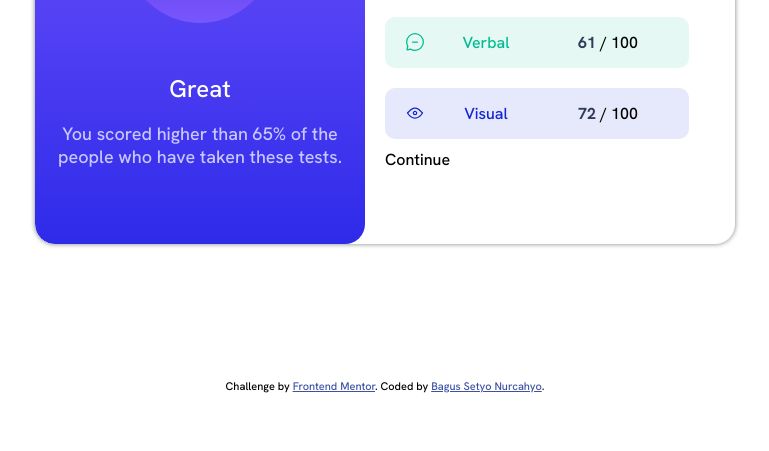
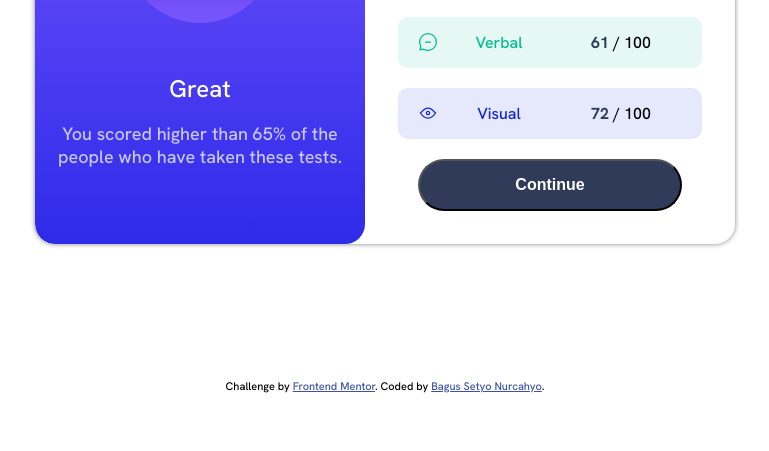
Before and after one commit to BagusSty/Results-summary-component, a plain HTML site: page index.html in a window 1280 px wide. Shown: the part 349-800 px from the top of the page, without its empty margins (255-1024 px from the left). Drawn offline with Linux system fonts and the light colour scheme.

Commit message:
2nd commit

```diff
--- a/css/style.css
+++ b/css/style.css
@@ -99,6 +99,7 @@ body {
     display: flex;
     flex-direction: column;
     margin: 0 20px;
+    align-items: center;
     overflow: hidden;
 }
 
@@ -114,6 +115,7 @@ body {
 
 .right h2 {
     color: var(--Dark-gray-blue);
+    align-self: baseline;
 }
 
 .right div p {
@@ -158,6 +160,19 @@ body {
     color: var(--Cobalt-blue);
 }
 
+.right button {
+    margin: 10px 0;
+    width: 80%;
+    align-items: center;
+    padding: 15px;
+    border-radius: 30px;
+    background-color: var(--Dark-gray-blue);
+    box-shadow: none;
+    font-size: 16px;
+    font-weight: bold;
+    color: var(--White);
+}
+
 .attribution {
     font-size: 11px;
     text-align: center;
--- a/index.html
+++ b/index.html
@@ -47,7 +47,7 @@
             <p>Visual</p>
             <p><b>72</b> / 100</p>
           </div>
-          Continue
+          <button type="submit">Continue</button>
       </div>
     </div>
   </div>
```
